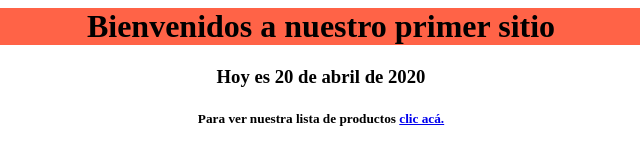
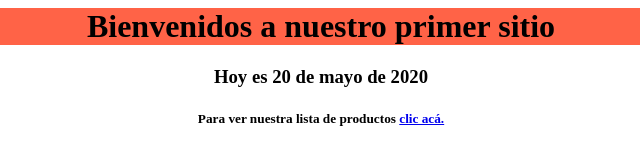
Before and after one commit to justopmendoza/amortiguadoresPindonga, a plain HTML site: page index.html in a window 1280 px wide. Shown: the full height of the page, 319-959 px from the left. Drawn offline with Linux system fonts and the light colour scheme.

Commit message:
Fecha actualizada

```diff
--- a/index.html
+++ b/index.html
@@ -10,7 +10,7 @@
             Bienvenidos a nuestro primer sitio
         </h1>
         <h3>
-            Hoy es 20 de abril de 2020
+            Hoy es 20 de mayo de 2020
         </h3>
         <h5>
             Para ver nuestra lista de productos <a href="amortiguadores.html">clic acá.</a>
```
